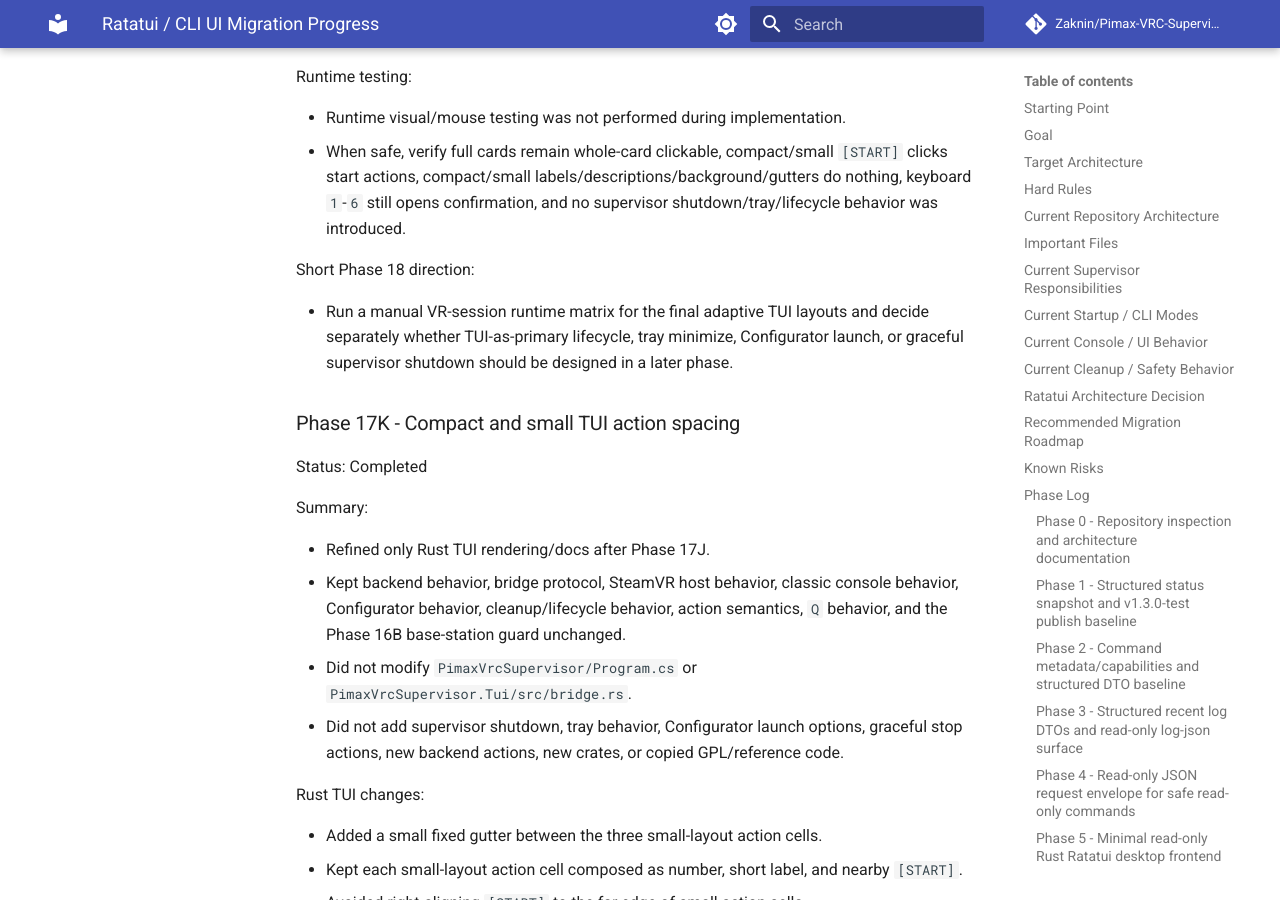
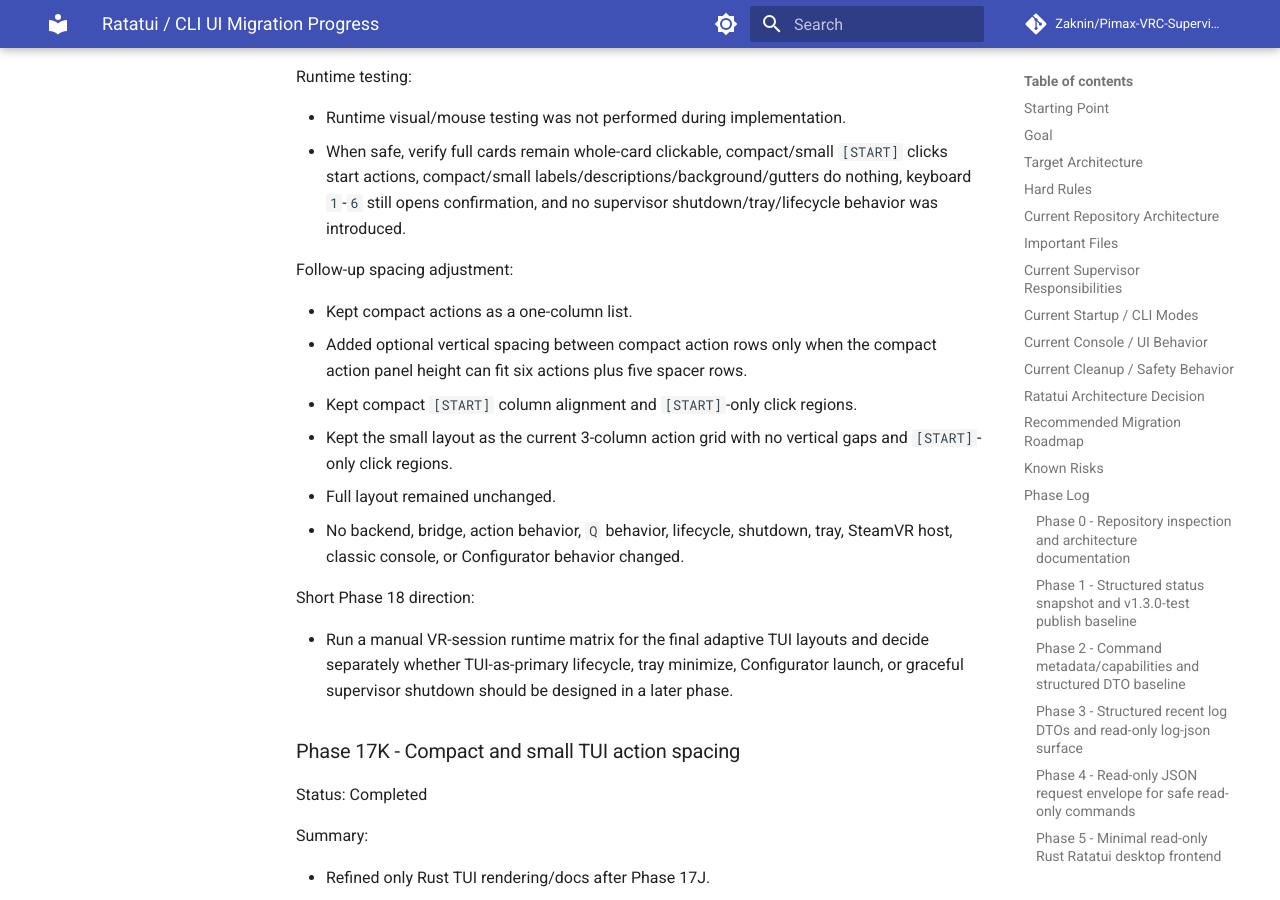
Before and after one commit to Zaknin/Pimax-VRC-Supervisor, an MkDocs documentation site: the page built from docs/ratatui-tui-migration-progress.md, in a window 1280 px wide and 900 px high, scrolled down 74150 px. Built offline with MkDocs 1.6.1 and Material for MkDocs 9.7.7, drawn with Linux system fonts in a browser that asks for light colours; comment, search, counter and statistics services are not loaded.

Commit message:
Phase 17L: tune compact action row spacing

```diff
--- a/docs/ratatui-tui-migration-progress.md
+++ b/docs/ratatui-tui-migration-progress.md
@@ -2173,6 +2173,15 @@ Runtime testing:
 - Runtime visual/mouse testing was not performed during implementation.
 - When safe, verify full cards remain whole-card clickable, compact/small `[START]` clicks start actions, compact/small labels/descriptions/background/gutters do nothing, keyboard `1`-`6` still opens confirmation, and no supervisor shutdown/tray/lifecycle behavior was introduced.
 
+Follow-up spacing adjustment:
+
+- Kept compact actions as a one-column list.
+- Added optional vertical spacing between compact action rows only when the compact action panel height can fit six actions plus five spacer rows.
+- Kept compact `[START]` column alignment and `[START]`-only click regions.
+- Kept the small layout as the current 3-column action grid with no vertical gaps and `[START]`-only click regions.
+- Full layout remained unchanged.
+- No backend, bridge, action behavior, `Q` behavior, lifecycle, shutdown, tray, SteamVR host, classic console, or Configurator behavior changed.
+
 Short Phase 18 direction:
 
 - Run a manual VR-session runtime matrix for the final adaptive TUI layouts and decide separately whether TUI-as-primary lifecycle, tray minimize, Configurator launch, or graceful supervisor shutdown should be designed in a later phase.
```
Also changed, not shown: README.md (+2 -0 lines), docs/ratatui-action-execution-design.md (+2 -0 lines), docs/ratatui-tui.md (+4 -0 lines), 1 other file.
